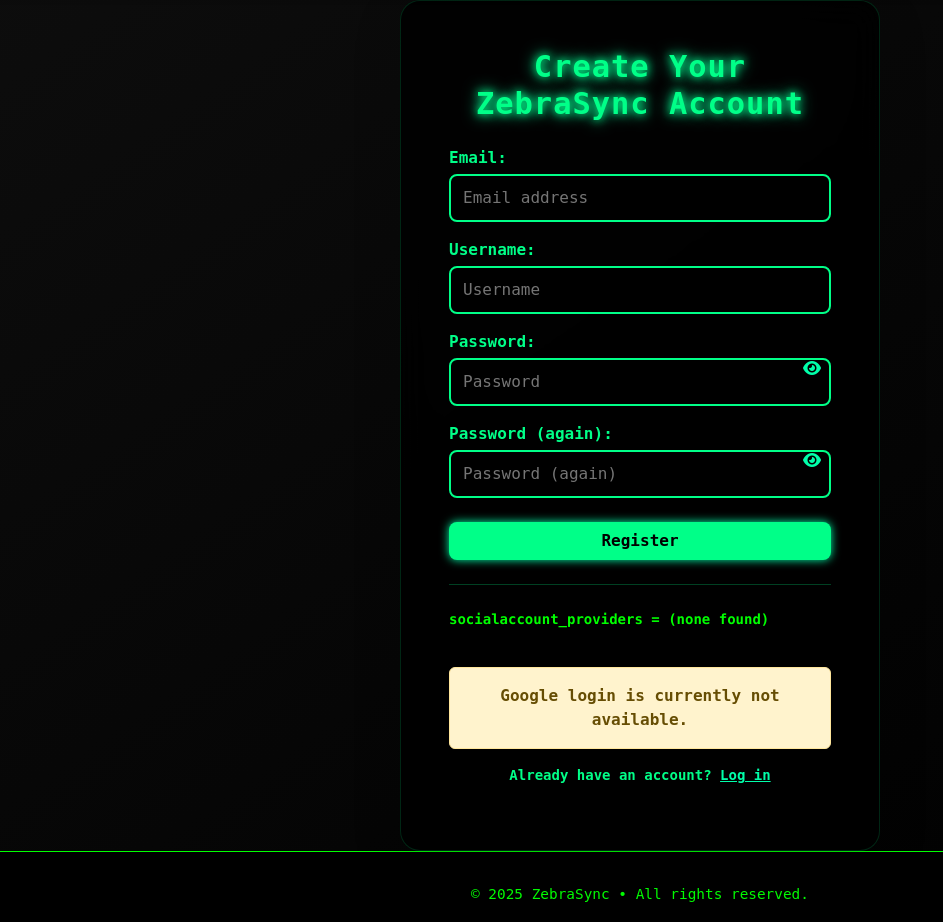
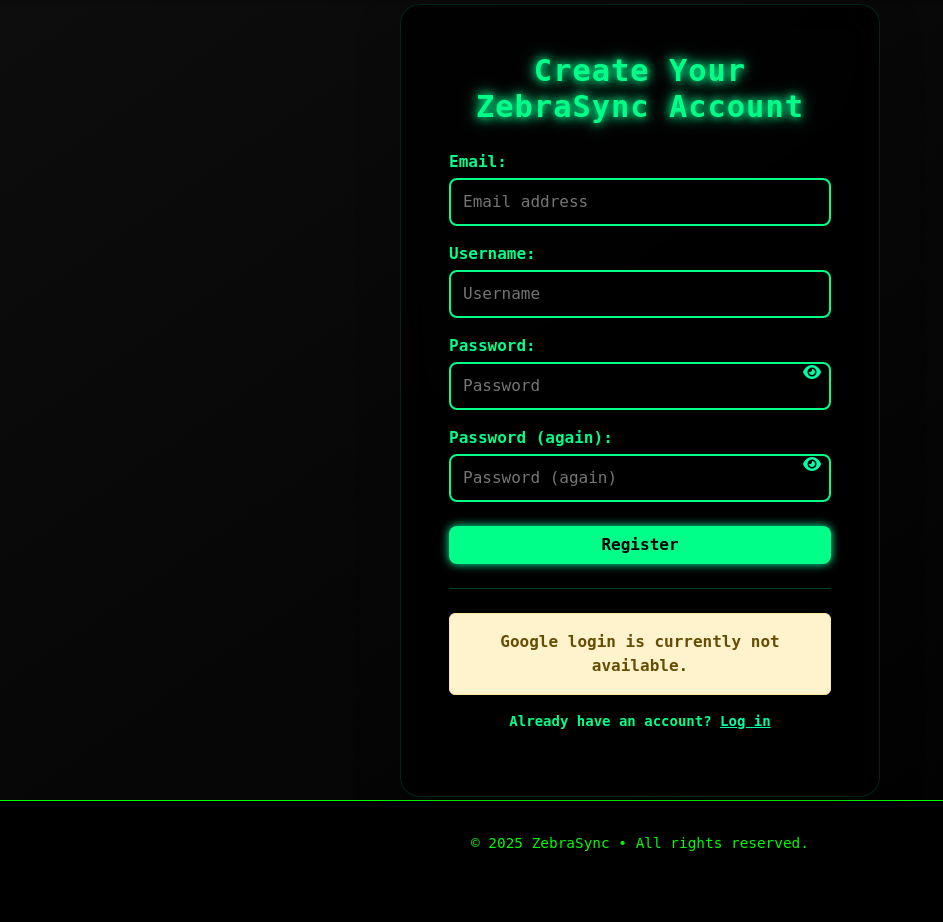
Before and after one commit to Mario8802/ZebraSync, a Django app: page /accounts/signup/ in a window 1280 px wide. Shown: the part 60-982 px from the top of the page, without its empty margins (0-943 px from the left). After the commit the page ends 911 px from the top, so only its background shows below. Run offline with Django 5.2, Linux system fonts and the light colour scheme; parts of the project's set-up code (start-up, migrations or seed data) failed here and were passed over; some libraries are stand-ins or nearby versions.

Commit message:
Update signup.html

```diff
--- a/templates/account/signup.html
+++ b/templates/account/signup.html
@@ -95,10 +95,6 @@
 
     <hr class="my-4" />
 
-    <!-- Debug block: safe to delete after test -->
-    <pre style="color:lime;">
-socialaccount_providers = {{ socialaccount_providers|default:"(none found)" }}
-    </pre>
 
     <div class="text-center mb-3">
       {% if socialaccount_providers.google %}
```
